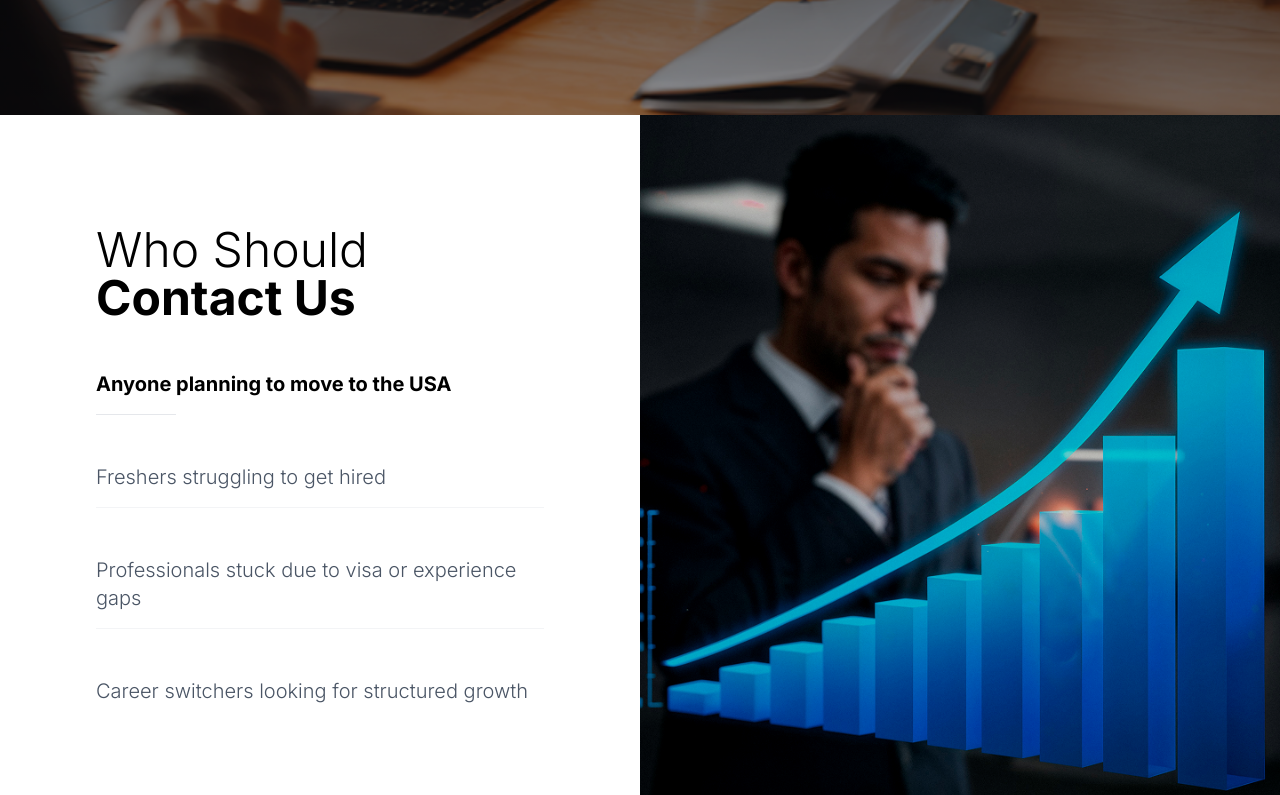
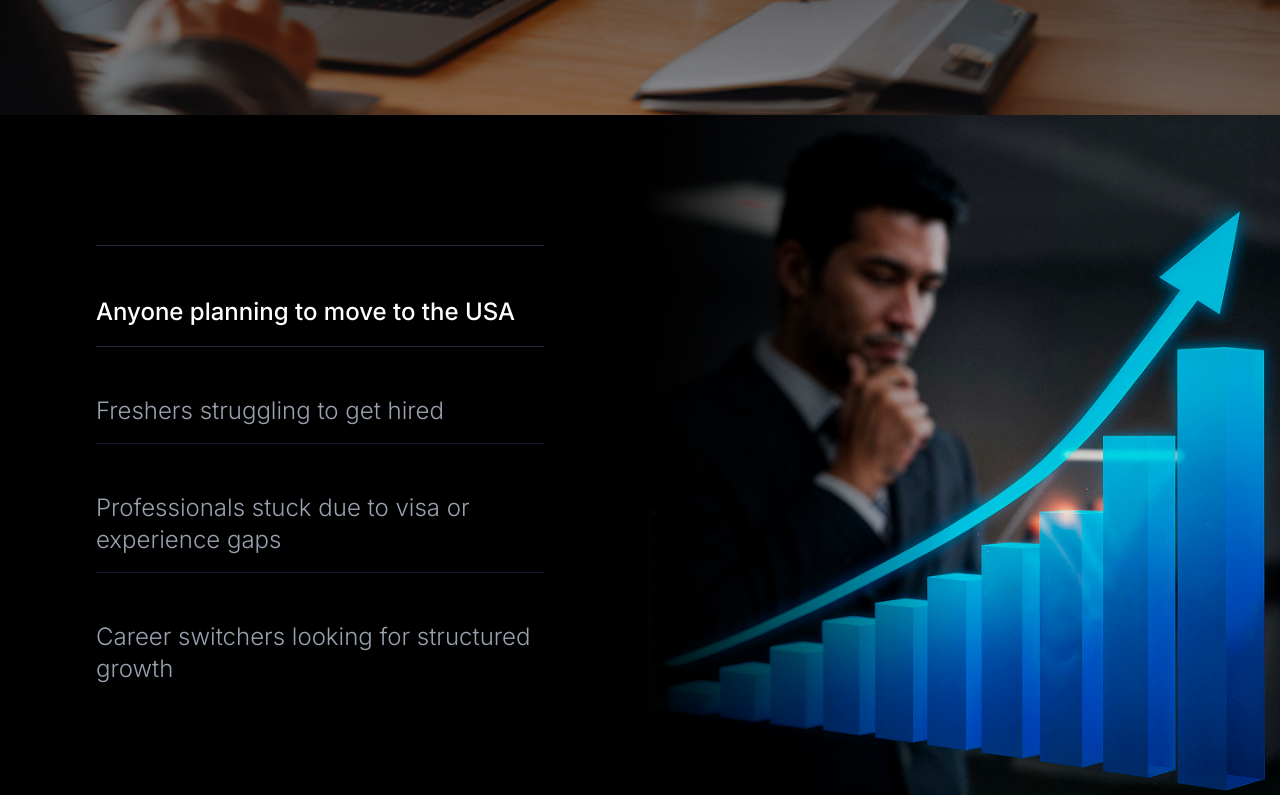
Before and after one commit to PrasobhPS/niche, a React (Vite) app in the folder frontend/: page /contact in a window 1280 px wide. Shown: the part 485-1280 px from the top of the page. Built offline with nearby package versions, Linux system fonts and the light colour scheme.

Commit message:
feat: Redesign 'Who Should Contact Us' section with a dark theme, updated text styles, and refined decorative elements.

```diff
--- a/frontend/src/pages/Contact.jsx
+++ b/frontend/src/pages/Contact.jsx
@@ -30,29 +30,29 @@ const Contact = () => {
             </section>
 
             {/* Who Should Contact Us Section */}
-            <section className="bg-white py-0">
+            <section className="bg-black py-0">
                 <div className="flex flex-col lg:flex-row">
                     {/* Left: Content */}
-                    <div className="lg:w-1/2 p-20 lg:p-24 bg-white text-black flex items-center">
+                    <div className="lg:w-1/2 p-20 lg:p-24 bg-black text-white flex items-center">
                         <div className="max-w-xl">
-                            <h2 className="text-4xl md:text-5xl font-light mb-12">
-                                Who Should <span className="font-bold">Contact Us</span>
-                            </h2>
+                            {/* Decorative Line */}
+                            <div className="h-px w-full bg-gray-800 mb-12"></div>
+
                             <div className="space-y-12">
                                 <div>
-                                    <h3 className="text-xl font-bold mb-2">Anyone planning to move to the USA</h3>
-                                    <div className="h-px w-20 bg-gray-200 mt-4"></div>
+                                    <h3 className="text-2xl font-medium mb-4 leading-normal">Anyone planning to move to the USA</h3>
+                                    <div className="h-px w-full bg-gray-800"></div>
                                 </div>
                                 <div>
-                                    <h3 className="text-xl font-light text-gray-600">Freshers struggling to get hired</h3>
-                                    <div className="h-px w-full bg-gray-100 mt-4"></div>
+                                    <h3 className="text-2xl font-light text-gray-400">Freshers struggling to get hired</h3>
+                                    <div className="h-px w-full bg-gray-900 mt-4"></div>
                                 </div>
                                 <div>
-                                    <h3 className="text-xl font-light text-gray-600">Professionals stuck due to visa or experience gaps</h3>
-                                    <div className="h-px w-full bg-gray-100 mt-4"></div>
+                                    <h3 className="text-2xl font-light text-gray-400">Professionals stuck due to visa or experience gaps</h3>
+                                    <div className="h-px w-full bg-gray-900 mt-4"></div>
                                 </div>
                                 <div>
-                                    <h3 className="text-xl font-light text-gray-600">Career switchers looking for structured growth</h3>
+                                    <h3 className="text-2xl font-light text-gray-400">Career switchers looking for structured growth</h3>
                                 </div>
                             </div>
                         </div>
@@ -62,9 +62,9 @@ const Contact = () => {
                         <img
                             src="/contact-graph.png"
                             alt="Growth Chart"
-                            className="w-full h-full object-cover opacity-80"
+                            className="w-full h-full object-cover opacity-90"
                         />
-                        <div className="absolute inset-0 bg-gradient-to-r from-black/50 to-transparent pointer-events-none lg:hidden"></div>
+                        <div className="absolute inset-0 bg-gradient-to-r from-black via-transparent to-transparent"></div>
                     </div>
                 </div>
             </section>
```
